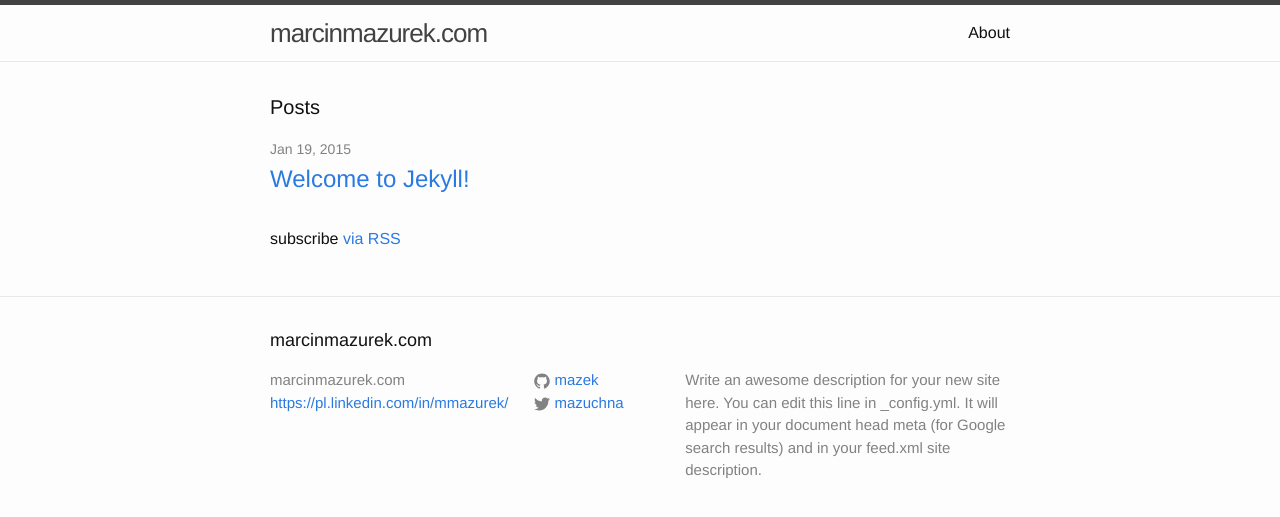
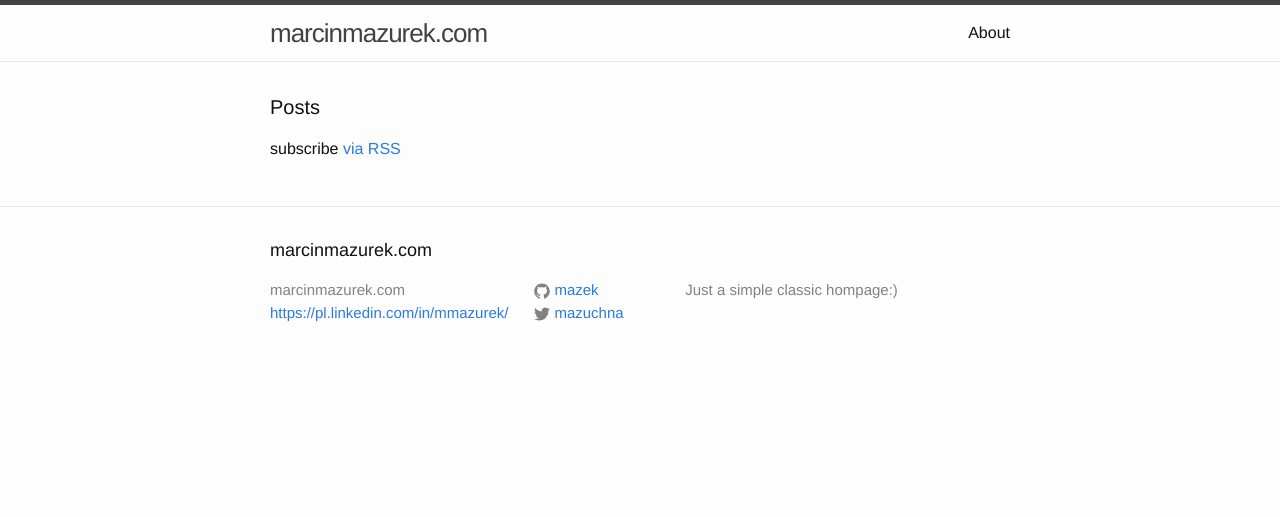
Before and after one commit to mazek/mazek.github.io, a Jekyll site: the page built from index.html, in a window 1280 px wide. Shown: the top 517 px of the page. Built offline with Jekyll 4.4.1, drawn with Linux system fonts in a browser that asks for light colours.

Commit message:
Some initial cleaning

```diff
--- a/_config.yml
+++ b/_config.yml
@@ -2,9 +2,7 @@
 title: marcinmazurek.com
 email: https://pl.linkedin.com/in/mmazurek/
 description: > # this means to ignore newlines until "baseurl:"
-  Write an awesome description for your new site here. You can edit this
-  line in _config.yml. It will appear in your document head meta (for
-  Google search results) and in your feed.xml site description.
+    Just a simple classic hompage:)
 baseurl: "" # the subpath of your site, e.g. /blog/
 url: "http://marcinmazurek.com" # the base hostname & protocol for your site
 twitter_username: mazuchna
```
Also changed, not shown: _posts/2015-01-19-welcome-to-jekyll.markdown (deleted, +0 -25 lines).
